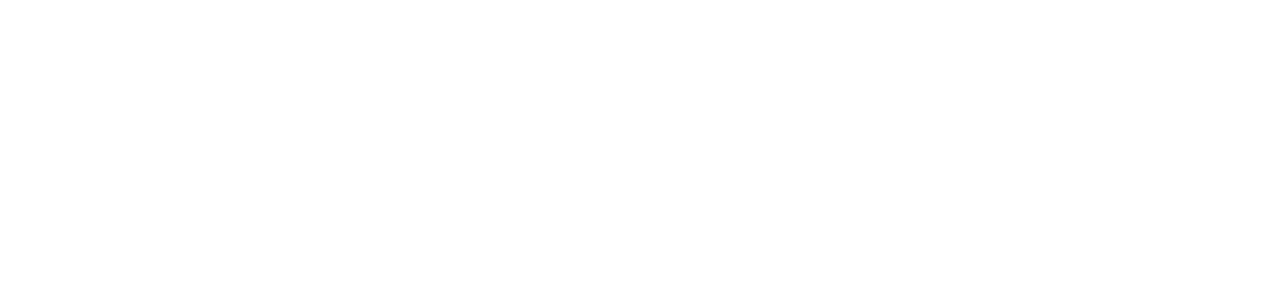
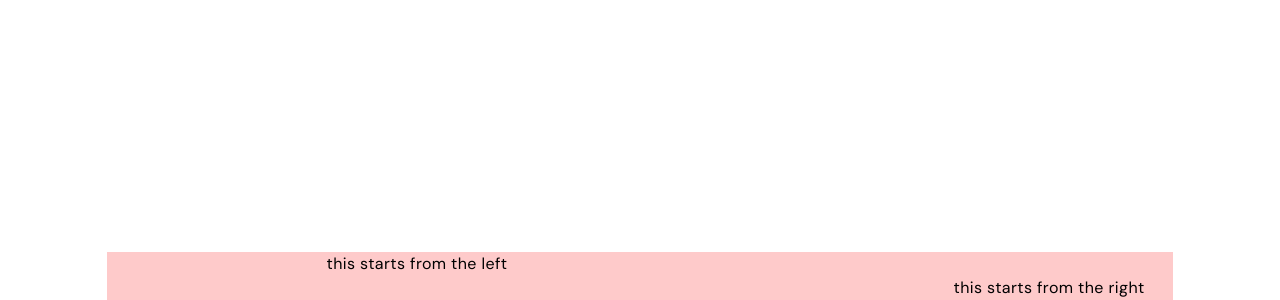
Before and after one commit to Work-With-Phoenix/phoenix-ux, a Next.js app: page / in a window 1280 px wide. Shown: the part 3366-3666 px from the top of the page. Before the commit the page ends 3618 px from the top, so only its background shows below. Built offline with nearby package versions, Linux system fonts and the light colour scheme.

Commit message:
added marquee slider back in the game

```diff
--- a/src/app/page.js
+++ b/src/app/page.js
@@ -5,6 +5,7 @@
 import EntranceAnimation from "./components/Animations/Entrance";
 import Tooltip from "@/app/components/Tooltip"
 import Typewriter from "./components/Animations/Typewriter";
+import Marquee from "./components/Animations/Marquee"
 
 
 export default function Home() {
@@ -93,6 +94,14 @@
       </EntranceAnimation>
       </div>
             </div>
+            <div >
+              <Marquee direction="left" className="bg-red-200">
+                <div>this starts from the left</div>
+              </Marquee>
+              <Marquee direction="right" className="bg-red-200">
+                <div>this starts from the right</div>
+              </Marquee>
+            </div>
     </div>
   );
 }
```
